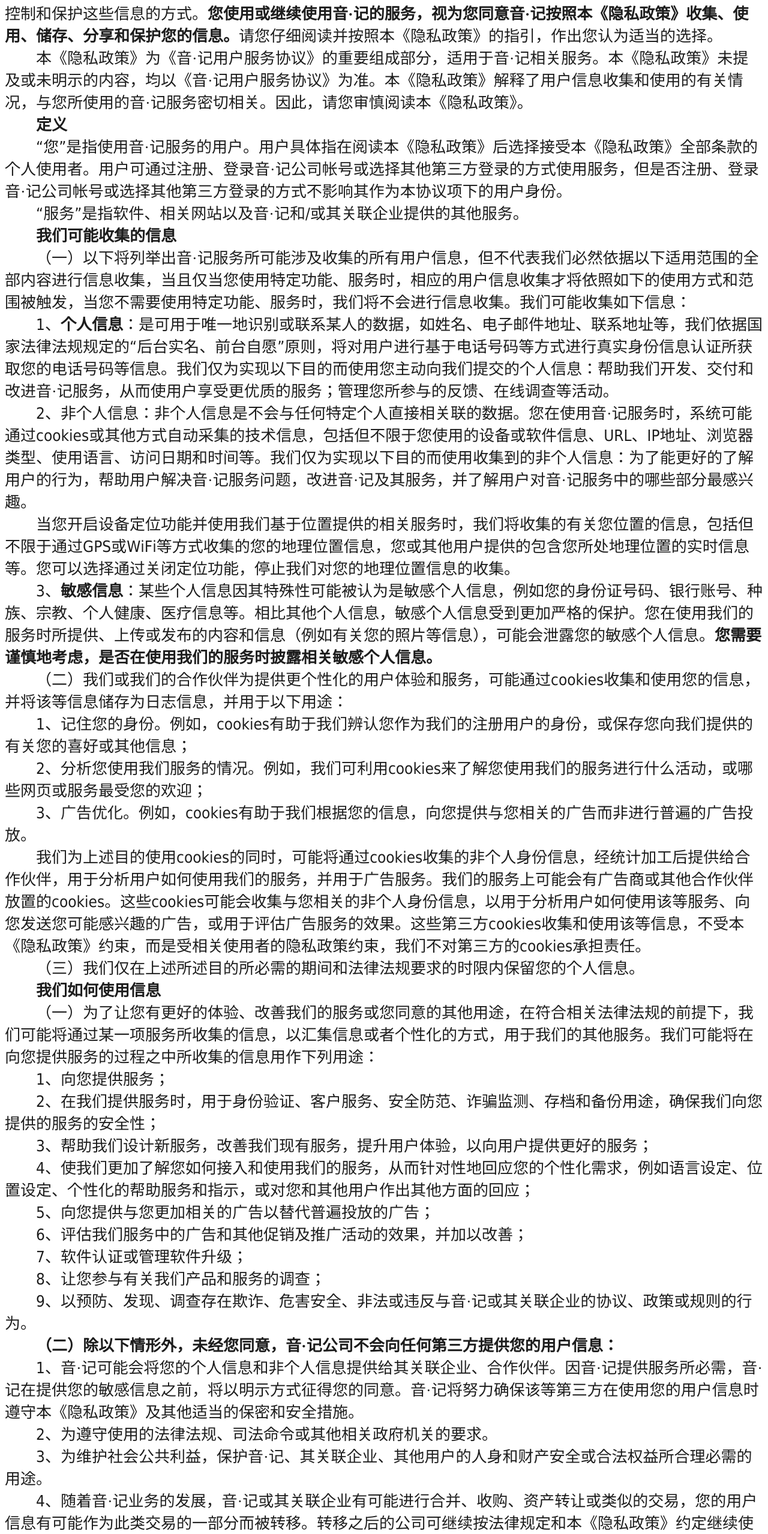
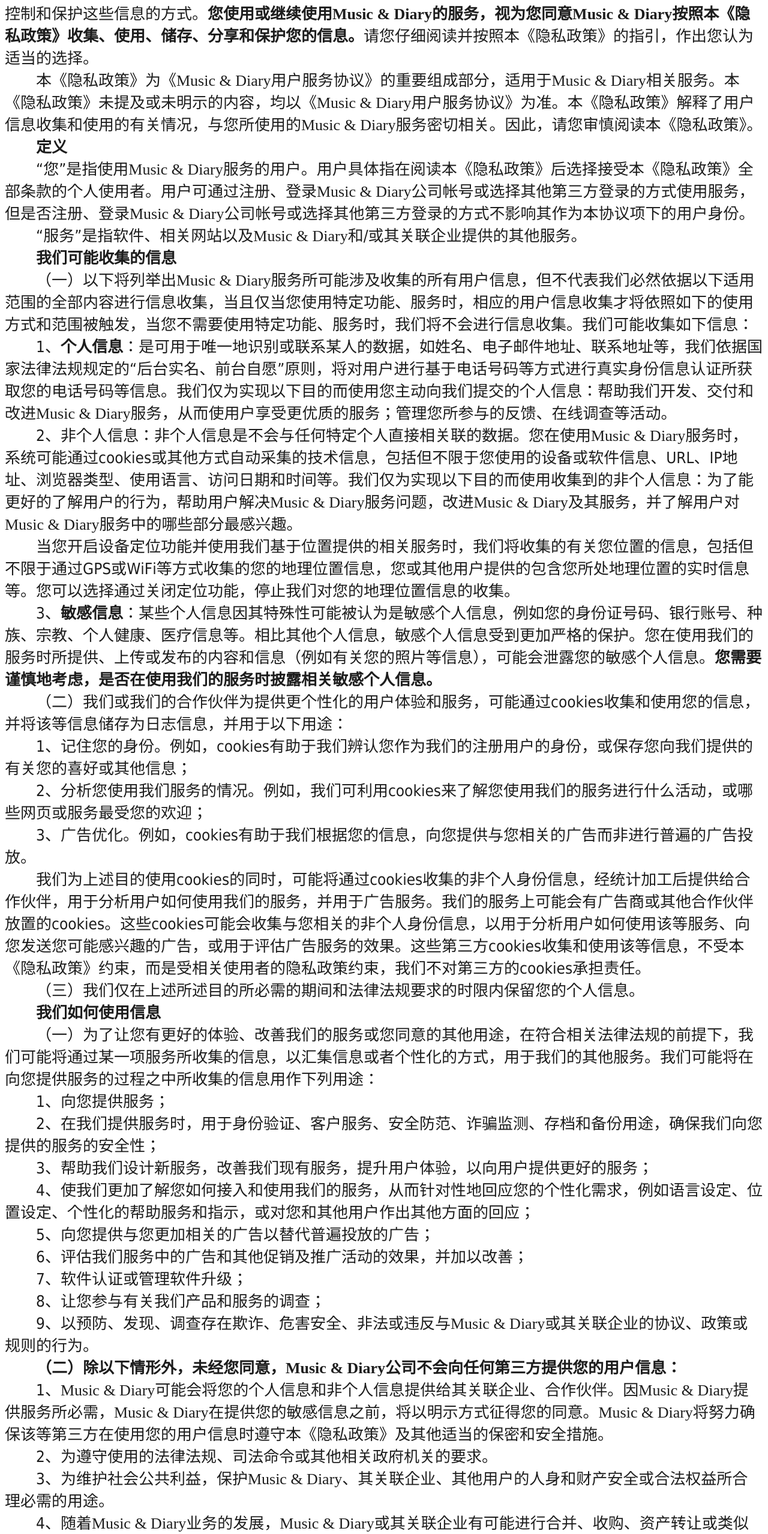
Before and after one commit to ruoling124/EducationDiary.github.io, a plain HTML site: page index.html in a window 1280 px wide. Shown: the part 163-2720 px from the top of the page at 60% size. Drawn offline with Linux system fonts and the light colour scheme.

Commit message:
Update index.html

```diff
--- a/index.html
+++ b/index.html
@@ -17,17 +17,17 @@
   </style>
 </head>
 <body>
-<h4 style="margin: 0.0px 0.0px 0.0px 0.0px; text-align: center; line-height: 45.0px; font: 32.0px 'PingFang SC Semibold'; color: #1d1d1d; -webkit-text-stroke: #1d1d1d"><span class="s1"><b>音·记隐私政策</b></span></h4>
+<h4 style="margin: 0.0px 0.0px 0.0px 0.0px; text-align: center; line-height: 45.0px; font: 32.0px 'PingFang SC Semibold'; color: #1d1d1d; -webkit-text-stroke: #1d1d1d"><span class="s1"><b>Music & Diary隐私政策</b></span></h4>
 <p class="p2"><span class="s2"><b>引言</b></span></p>
-<p class="p3"><span class="s3">您在使用我们的服务时，我们可能会收集和使用您的相关信息。我们希望通过本《隐私政策》向您说明，在使用我们的服务时，我们如何收集、使用、储存、分享和保护这些信息，以及我们为您提供的了解、更新、控制和保护这些信息的方式。<b>您使用或继续使用音·记的服务，视为您同意音·记按照本《隐私政策》收集、使用、储存、分享和保护您的信息。</b>请您仔细阅读并按照本《隐私政策》的指引，作出您认为适当的选择。</span></p>
-<p class="p3"><span class="s3">本《隐私政策》为《音·记用户服务协议》的重要组成部分，适用于音·记相关服务。本《隐私政策》未提及或未明示的内容，均以《音·记用户服务协议》为准。本《隐私政策》解释了用户信息收集和使用的有关情况，与您所使用的音·记服务密切相关。因此，请您审慎阅读本《隐私政策》。</span></p>
+<p class="p3"><span class="s3">您在使用我们的服务时，我们可能会收集和使用您的相关信息。我们希望通过本《隐私政策》向您说明，在使用我们的服务时，我们如何收集、使用、储存、分享和保护这些信息，以及我们为您提供的了解、更新、控制和保护这些信息的方式。<b>您使用或继续使用Music & Diary的服务，视为您同意Music & Diary按照本《隐私政策》收集、使用、储存、分享和保护您的信息。</b>请您仔细阅读并按照本《隐私政策》的指引，作出您认为适当的选择。</span></p>
+<p class="p3"><span class="s3">本《隐私政策》为《Music & Diary用户服务协议》的重要组成部分，适用于Music & Diary相关服务。本《隐私政策》未提及或未明示的内容，均以《Music & Diary用户服务协议》为准。本《隐私政策》解释了用户信息收集和使用的有关情况，与您所使用的Music & Diary服务密切相关。因此，请您审慎阅读本《隐私政策》。</span></p>
 <p class="p2"><span class="s2"><b>定义</b></span></p>
-<p class="p4"><span class="s4">“</span><span class="s3">您</span><span class="s4">”</span><span class="s3">是指使用音·记服务的用户。用户具体指在阅读本《隐私政策》后选择接受本《隐私政策》全部条款的个人使用者。用户可通过注册、登录音·记公司帐号或选择其他第三方登录的方式使用服务，但是否注册、登录音·记公司帐号或选择其他第三方登录的方式不影响其作为本协议项下的用户身份。</span></p>
-<p class="p4"><span class="s4">“</span><span class="s3">服务</span><span class="s4">”</span><span class="s3">是指软件、相关网站以及音·记和</span><span class="s4">/</span><span class="s3">或其关联企业提供的其他服务。</span></p>
+<p class="p4"><span class="s4">“</span><span class="s3">您</span><span class="s4">”</span><span class="s3">是指使用Music & Diary服务的用户。用户具体指在阅读本《隐私政策》后选择接受本《隐私政策》全部条款的个人使用者。用户可通过注册、登录Music & Diary公司帐号或选择其他第三方登录的方式使用服务，但是否注册、登录Music & Diary公司帐号或选择其他第三方登录的方式不影响其作为本协议项下的用户身份。</span></p>
+<p class="p4"><span class="s4">“</span><span class="s3">服务</span><span class="s4">”</span><span class="s3">是指软件、相关网站以及Music & Diary和</span><span class="s4">/</span><span class="s3">或其关联企业提供的其他服务。</span></p>
 <p class="p2"><span class="s2"><b>我们可能收集的信息</b></span></p>
-<p class="p3"><span class="s3">（一）以下将列举出音·记服务所可能涉及收集的所有用户信息，但不代表我们必然依据以下适用范围的全部内容进行信息收集，当且仅当您使用特定功能、服务时，相应的用户信息收集才将依照如下的使用方式和范围被触发，当您不需要使用特定功能、服务时，我们将不会进行信息收集。我们可能收集如下信息：</span></p>
-<p class="p4"><span class="s4">1</span><span class="s3">、<b>个人信息</b>：是可用于唯一地识别或联系某人的数据，如姓名、电子邮件地址、联系地址等，我们依据国家法律法规规定的</span><span class="s4">“</span><span class="s3">后台实名、前台自愿</span><span class="s4">”</span><span class="s3">原则，将对用户进行基于电话号码等方式进行真实身份信息认证所获取您的电话号码等信息。我们仅为实现以下目的而使用您主动向我们提交的个人信息：帮助我们开发、交付和改进音·记服务，从而使用户享受更优质的服务；管理您所参与的反馈、在线调查等活动。</span></p>
-<p class="p4"><span class="s4">2</span><span class="s3">、非个人信息：非个人信息是不会与任何特定个人直接相关联的数据。您在使用音·记服务时，系统可能通过</span><span class="s4">cookies</span><span class="s3">或其他方式自动采集的技术信息，包括但不限于您使用的设备或软件信息、</span><span class="s4">URL</span><span class="s3">、</span><span class="s4">IP</span><span class="s3">地址、浏览器类型、使用语言、访问日期和时间等。我们仅为实现以下目的而使用收集到的非个人信息：为了能更好的了解用户的行为，帮助用户解决音·记服务问题，改进音·记及其服务，并了解用户对音·记服务中的哪些部分最感兴趣。</span></p>
+<p class="p3"><span class="s3">（一）以下将列举出Music & Diary服务所可能涉及收集的所有用户信息，但不代表我们必然依据以下适用范围的全部内容进行信息收集，当且仅当您使用特定功能、服务时，相应的用户信息收集才将依照如下的使用方式和范围被触发，当您不需要使用特定功能、服务时，我们将不会进行信息收集。我们可能收集如下信息：</span></p>
+<p class="p4"><span class="s4">1</span><span class="s3">、<b>个人信息</b>：是可用于唯一地识别或联系某人的数据，如姓名、电子邮件地址、联系地址等，我们依据国家法律法规规定的</span><span class="s4">“</span><span class="s3">后台实名、前台自愿</span><span class="s4">”</span><span class="s3">原则，将对用户进行基于电话号码等方式进行真实身份信息认证所获取您的电话号码等信息。我们仅为实现以下目的而使用您主动向我们提交的个人信息：帮助我们开发、交付和改进Music & Diary服务，从而使用户享受更优质的服务；管理您所参与的反馈、在线调查等活动。</span></p>
+<p class="p4"><span class="s4">2</span><span class="s3">、非个人信息：非个人信息是不会与任何特定个人直接相关联的数据。您在使用Music & Diary服务时，系统可能通过</span><span class="s4">cookies</span><span class="s3">或其他方式自动采集的技术信息，包括但不限于您使用的设备或软件信息、</span><span class="s4">URL</span><span class="s3">、</span><span class="s4">IP</span><span class="s3">地址、浏览器类型、使用语言、访问日期和时间等。我们仅为实现以下目的而使用收集到的非个人信息：为了能更好的了解用户的行为，帮助用户解决Music & Diary服务问题，改进Music & Diary及其服务，并了解用户对Music & Diary服务中的哪些部分最感兴趣。</span></p>
 <p class="p3"><span class="s3">当您开启设备定位功能并使用我们基于位置提供的相关服务时，我们将收集的有关您位置的信息，包括但不限于通过</span><span class="s4">GPS</span><span class="s3">或</span><span class="s4">WiFi</span><span class="s3">等方式收集的您的地理位置信息，您或其他用户提供的包含您所处地理位置的实时信息等。您可以选择通过关闭定位功能，停止我们对您的地理位置信息的收集。</span></p>
 <p class="p4"><span class="s4">3</span><span class="s3">、<b>敏感信息</b>：某些个人信息因其特殊性可能被认为是敏感个人信息，例如您的身份证号码、银行账号、种族、宗教、个人健康、医疗信息等。相比其他个人信息，敏感个人信息受到更加严格的保护。您在使用我们的服务时所提供、上传或发布的内容和信息（例如有关您的照片等信息），可能会泄露您的敏感个人信息。<b>您需要谨慎地考虑，是否在使用我们的服务时披露相关敏感个人信息。</b></span></p>
 <p class="p3"><span class="s3">（二）我们或我们的合作伙伴为提供更个性化的用户体验和服务，可能通过</span><span class="s4">cookies</span><span class="s3">收集和使用您的信息，并将该等信息储存为日志信息，并用于以下用途：</span></p>
@@ -46,31 +46,31 @@
 <p class="p4"><span class="s4">6</span><span class="s3">、评估我们服务中的广告和其他促销及推广活动的效果，并加以改善；</span></p>
 <p class="p4"><span class="s4">7</span><span class="s3">、软件认证或管理软件升级；</span></p>
 <p class="p4"><span class="s4">8</span><span class="s3">、让您参与有关我们产品和服务的调查；</span></p>
-<p class="p4"><span class="s4">9</span><span class="s3">、以预防、发现、调查存在欺诈、危害安全、非法或违反与音·记或其关联企业的协议、政策或规则的行为。</span></p>
-<p class="p2"><span class="s2"><b>（二）除以下情形外，未经您同意，音·记公司不会向任何第三方提供您的用户信息：</b></span></p>
-<p class="p4"><span class="s4">1</span><span class="s3">、音·记可能会将您的个人信息和非个人信息提供给其关联企业、合作伙伴。因音·记提供服务所必需，音·记在提供您的敏感信息之前，将以明示方式征得您的同意。音·记将努力确保该等第三方在使用您的用户信息时遵守本《隐私政策》及其他适当的保密和安全措施。</span></p>
+<p class="p4"><span class="s4">9</span><span class="s3">、以预防、发现、调查存在欺诈、危害安全、非法或违反与Music & Diary或其关联企业的协议、政策或规则的行为。</span></p>
+<p class="p2"><span class="s2"><b>（二）除以下情形外，未经您同意，Music & Diary公司不会向任何第三方提供您的用户信息：</b></span></p>
+<p class="p4"><span class="s4">1</span><span class="s3">、Music & Diary可能会将您的个人信息和非个人信息提供给其关联企业、合作伙伴。因Music & Diary提供服务所必需，Music & Diary在提供您的敏感信息之前，将以明示方式征得您的同意。Music & Diary将努力确保该等第三方在使用您的用户信息时遵守本《隐私政策》及其他适当的保密和安全措施。</span></p>
 <p class="p4"><span class="s4">2</span><span class="s3">、为遵守使用的法律法规、司法命令或其他相关政府机关的要求。</span></p>
-<p class="p4"><span class="s4">3</span><span class="s3">、为维护社会公共利益，保护音·记、其关联企业、其他用户的人身和财产安全或合法权益所合理必需的用途。</span><span class="s4"><span class="Apple-converted-space"> </span></span></p>
-<p class="p4"><span class="s4">4</span><span class="s3">、随着音·记业务的发展，音·记或其关联企业有可能进行合并、收购、资产转让或类似的交易，您的用户信息有可能作为此类交易的一部分而被转移。转移之后的公司可继续按法律规定和本《隐私政策》约定继续使用这些信息。</span></p>
+<p class="p4"><span class="s4">3</span><span class="s3">、为维护社会公共利益，保护Music & Diary、其关联企业、其他用户的人身和财产安全或合法权益所合理必需的用途。</span><span class="s4"><span class="Apple-converted-space"> </span></span></p>
+<p class="p4"><span class="s4">4</span><span class="s3">、随着Music & Diary业务的发展，Music & Diary或其关联企业有可能进行合并、收购、资产转让或类似的交易，您的用户信息有可能作为此类交易的一部分而被转移。转移之后的公司可继续按法律规定和本《隐私政策》约定继续使用这些信息。</span></p>
 <p class="p2"><span class="s2"><b>您如何了解和控制自己的用户信息</b></span></p>
 <p class="p3"><span class="s3">我们将尽一切可能采取适当的技术手段，保证您可以了解、更新和更正自己的注册信息或使用我们的服务时提供的其他用户信息。在了解、更新、更正和删除前述信息时，我们可能会要求您进行身份验证，以保障帐户安全。</span></p>
-<p class="p3"><span class="s3">如您需要更新、更正和删除您提交的用户信息时，可以通过访问音·记服务的相关操作完成。一般情况下，您可随时修改自己提交的信息，但出于安全性和身份识别的考虑，您可能无法修改注册时提供的某些初始注册信息及验证信息。</span></p>
-<p class="p3"><span class="s3">为方便您登陆或使用音·记服务，在您选择接受</span><span class="s4">cookies</span><span class="s3">的情况下，我们在有需要时通过</span><span class="s4">cookies</span><span class="s3">技术自动采集相关日志信息；如您选择不接受</span><span class="s4">cookies</span><span class="s3">，则有可能无法享受最佳的服务体验，无法登陆或使用依赖于</span><span class="s4">cookies</span><span class="s3">的服务或功能；如您删除</span><span class="s4">cookies</span><span class="s3">记录，则将删除通过</span><span class="s4">cookies</span><span class="s3">技术自动采集相关日志信息。</span></p>
+<p class="p3"><span class="s3">如您需要更新、更正和删除您提交的用户信息时，可以通过访问Music & Diary服务的相关操作完成。一般情况下，您可随时修改自己提交的信息，但出于安全性和身份识别的考虑，您可能无法修改注册时提供的某些初始注册信息及验证信息。</span></p>
+<p class="p3"><span class="s3">为方便您登陆或使用Music & Diary服务，在您选择接受</span><span class="s4">cookies</span><span class="s3">的情况下，我们在有需要时通过</span><span class="s4">cookies</span><span class="s3">技术自动采集相关日志信息；如您选择不接受</span><span class="s4">cookies</span><span class="s3">，则有可能无法享受最佳的服务体验，无法登陆或使用依赖于</span><span class="s4">cookies</span><span class="s3">的服务或功能；如您删除</span><span class="s4">cookies</span><span class="s3">记录，则将删除通过</span><span class="s4">cookies</span><span class="s3">技术自动采集相关日志信息。</span></p>
 <p class="p2"><span class="s2"><b>信息安全保障</b></span></p>
-<p class="p3"><span class="s3">（一）在使用音·记服务过程中，音·记对用户信息采用专业加密存储与传输方式，并运用各种安全技术和程序建立完善的管理制度来保护用户信息，以免遭受未经授权的访问、使用或披露。同时，为确保您的用户信息的安全，我们将公司的隐私和安全准则告知音·记雇员，并将在音·记内部严格执行隐私保护措施。</span></p>
+<p class="p3"><span class="s3">（一）在使用Music & Diary服务过程中，Music & Diary对用户信息采用专业加密存储与传输方式，并运用各种安全技术和程序建立完善的管理制度来保护用户信息，以免遭受未经授权的访问、使用或披露。同时，为确保您的用户信息的安全，我们将公司的隐私和安全准则告知Music & Diary雇员，并将在Music & Diary内部严格执行隐私保护措施。</span></p>
 <p class="p3"><span class="s3">（二）当出现下列非因我们过错而对您的信息造成泄露及由此造成的损害结果，我们无需承担任何责任：</span></p>
 <p class="p4"><span class="s4">1</span><span class="s3">、任何由于黑客攻击、计算机病毒侵入或发作、因政府管制而造成的暂时性关闭等影响网络正常经营之不可抗力而造成的个人资料泄露、丢失、被盗用或被篡改等。</span></p>
-<p class="p4"><span class="s4">2</span><span class="s3">、在使用音·记服务的过程中链接到其它网站或因接受来自第三方的服务所造成之个人资料泄露及由此而导致的任何法律争议和后果。</span></p>
-<p class="p4"><span class="s4">3</span><span class="s3">、如您在使用音·记服务（例如留言、评论等）的过程中主动公开、上传、发布或向第三方提供您的个人信息的，其他用户可能会收集您的个人信息，您应自行负责提交或分享的个人信息所造成的后果。</span></p>
+<p class="p4"><span class="s4">2</span><span class="s3">、在使用Music & Diary服务的过程中链接到其它网站或因接受来自第三方的服务所造成之个人资料泄露及由此而导致的任何法律争议和后果。</span></p>
+<p class="p4"><span class="s4">3</span><span class="s3">、如您在使用Music & Diary服务（例如留言、评论等）的过程中主动公开、上传、发布或向第三方提供您的个人信息的，其他用户可能会收集您的个人信息，您应自行负责提交或分享的个人信息所造成的后果。</span></p>
 <p class="p2"><span class="s2"><b>信息共享</b></span></p>
 <p class="p3"><span class="s3">我们的服务可能包括或链接至第三方提供的社交媒体或其他服务。例如，您可利用</span><span class="s4">“</span><span class="s3">分享</span><span class="s4">”</span><span class="s3">功能将某些内容分享到该等第三方社交媒体服务或其他服务，或您可利用第三方帐户登录我们的服务，这些功能可能会收集、共享您的信息（包括因</span><span class="s4">cookies</span><span class="s3">获取到的日志信息）。您使用该等第三方的社交媒体服务或其他服务，须受第三方自己的服务条款及隐私政策约束，您需要仔细阅读其条款。</span></p>
 <p class="p2"><span class="s2"><b>未成年人的个人信息保护</b></span></p>
-<p class="p2"><span class="s2"><b>我们非常重视对未成年人个人信息的保护，但我们无法保证时刻都能准确、真实地了解到您的年龄。若您是</b></span><span class="s4"><b>18</b></span><span class="s2"><b>周岁以下的未成年人，在使用音·记的服务前，应事先取得家长或法定监护人的书面同意，并在家长或法定监护人指导下使用音·记服务。</b></span></p>
+<p class="p2"><span class="s2"><b>我们非常重视对未成年人个人信息的保护，但我们无法保证时刻都能准确、真实地了解到您的年龄。若您是</b></span><span class="s4"><b>18</b></span><span class="s2"><b>周岁以下的未成年人，在使用Music & Diary的服务前，应事先取得家长或法定监护人的书面同意，并在家长或法定监护人指导下使用音·记服务。</b></span></p>
 <p class="p2"><span class="s2"><b>《隐私政策》的修订及生效</b></span></p>
 <p class="p3"><span class="s3">随着我们的服务范围扩大，我们可能适时修订本《隐私政策》的条款，该等修订构成本《隐私政策》的一部分。如该等修订造成您在本《隐私政策》下权利的实质改变，我们将在修订生效前通过显著位置提示或以其他方式通知您，为避免您不能及时获知该等修订，请您经常阅读本《隐私政策》。无论何种方式，若您继续使用我们的服务，即表示同意受经修订的本《隐私政策》的约束。</span></p>
 <p class="p3"><span class="s3"><b>本《隐私政策》于</b></span><span class="s4"><b>2018</b></span><span class="s3"><b>年</b></span><span class="s4"><b>10</b></span><span class="s3"><b>月</b></span><span class="s4"><b>7</b></span><span class="s3"><b>日修订并生效。</b></span></p>
 <p class="p2"><span class="s2"><b>与我们联系</b></span></p>
-<p class="p3"><span class="s3">若您认为音·记存在违反前述范围使用该等隐私信息的，您可以通过书面函件（地址：北京市朝阳区</span><span class="s4"> </span><span class="s3">邮编：</span><span class="s4">100000</span><span class="s3">）或电子邮件的方式（邮箱: </span><span class="s4">loaddata@outlook.com</span><span class="s3">）与我们进行联系，我们将及时核实处理。</span></p>
-<p class="p3"><span class="s3">音·记</span></p>
+<p class="p3"><span class="s3">若您认为Music & Diary存在违反前述范围使用该等隐私信息的，您可以通过书面函件（地址：北京市朝阳区</span><span class="s4"> </span><span class="s3">邮编：</span><span class="s4">100000</span><span class="s3">）或电子邮件的方式（邮箱: </span><span class="s4">lingyin_66@sina.com</span><span class="s3">）与我们进行联系，我们将及时核实处理。</span></p>
+<p class="p3"><span class="s3">Music & Diary</span></p>
 </body>
 </html>
```
